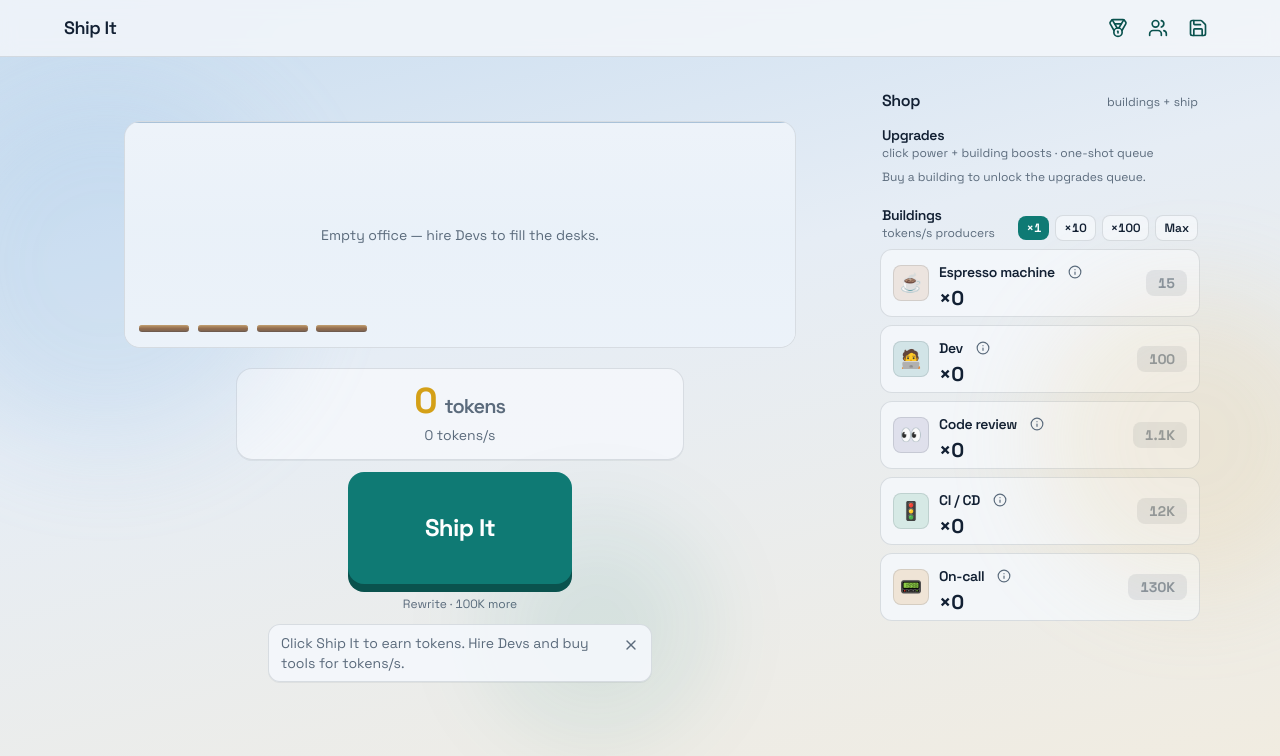
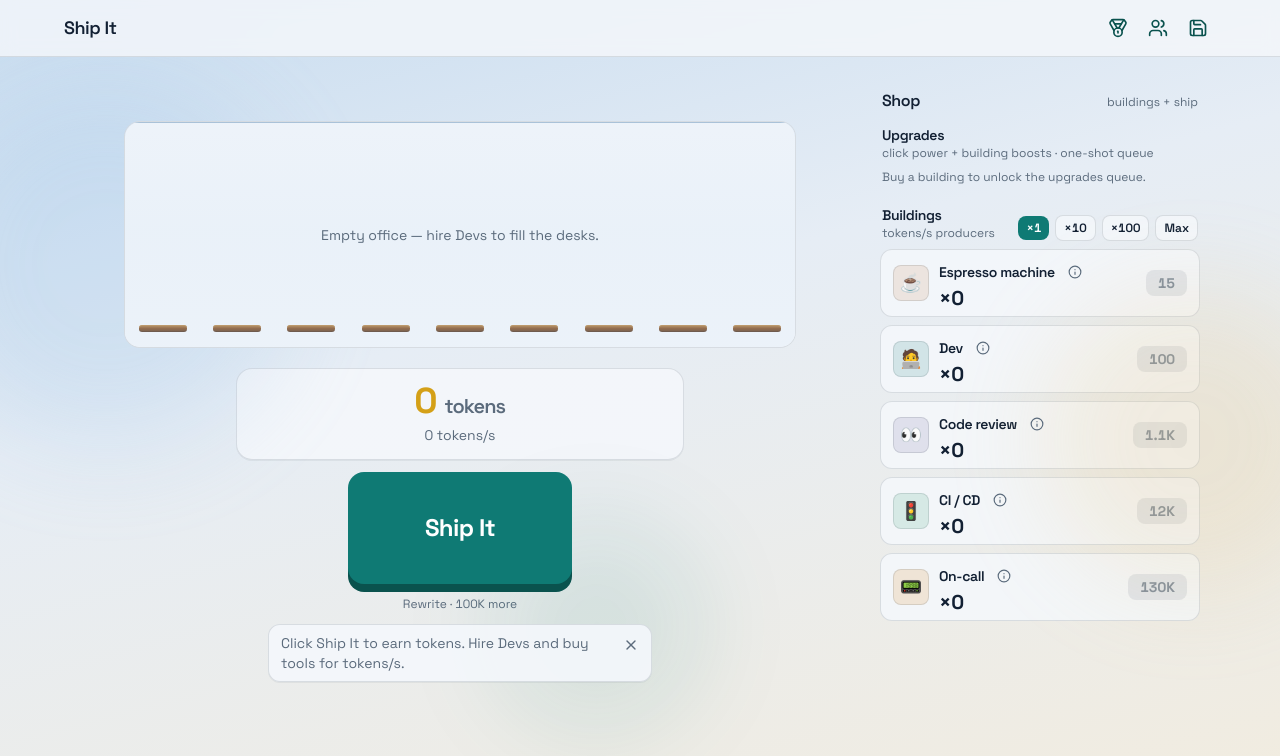
Before and after one commit to joaovictornsv/ship-it, a React (Vite) app: page / in a window 1280 px wide. Shown: the top 756 px of the page. Built offline with nearby package versions, Linux system fonts and the light colour scheme.

Commit message:
Fill office desk farm across breakpoints and scroll room tabs
- Fixed-width desk columns with space-between; LOD caps match full grids
- Restore Dev ×N badge; marine/strong datacenter blue; scrollable room tabs

```diff
--- a/src/app/breakpoints.ts
+++ b/src/app/breakpoints.ts
@@ -3,7 +3,7 @@
  * Keep in sync with Tailwind `lg` and docs in shop.md / scene.md.
  */
 
-/** Tailwind `lg` — desktop shop rail + full scene sprite budget. */
+/** Tailwind `lg` — desktop shop rail + full scene sprite budget + 8-col desk farm. */
 export const DESKTOP_MIN_WIDTH_PX = 1024;
 
 /** `matchMedia` query for desktop layout. */
--- a/src/features/scene/OfficeScene.tsx
+++ b/src/features/scene/OfficeScene.tsx
@@ -13,7 +13,13 @@ import { roomSceneClass } from '../../game/rooms';
 import { selectTokensPerSecond, useGameStore } from '../../game/state';
 import { DevSprite } from './DevSprite';
 import { DeskStack } from './DeskStack';
-import { sceneSpriteCap, visibleDevCount } from './lod';
+import {
+  deskFarmCount,
+  lodBadgeCount,
+  sceneDeskColumns,
+  sceneSpriteCap,
+  visibleDevCount,
+} from './lod';
 import { OfficeTalkBubbles } from './OfficeTalkBubbles';
 import { RoomSwitcher } from './RoomSwitcher';
 import { isDevSpawnEvent, subscribeUpgradeOwnedChanged } from './sceneEvents';
@@ -22,11 +28,12 @@ import { sceneStageForOwned } from './stages';
 /**
  * Shared DOM+CSS living office: Devs spawn from owned count, LOD-capped,
  * CSS Grid desk farm, discrete milestone stages + unlockable rooms (#11).
- * Below `lg`, uses the leaner mobile sprite budget.
+ * Below `lg`, uses the leaner mobile sprite budget + 6-col fixed desk farm.
  */
 export function OfficeScene() {
   const isDesktop = useMediaQuery(DESKTOP_MEDIA_QUERY);
   const cap = sceneSpriteCap(isDesktop);
+  const columns = sceneDeskColumns(isDesktop);
   const devOwned = useGameStore((s) => s.owned[DEV_ID] ?? 0);
   const espressoOwned = useGameStore((s) => s.owned[ESPRESSO_MACHINE.id] ?? 0);
   const codeReviewOwned = useGameStore((s) => s.owned[CODE_REVIEW.id] ?? 0);
@@ -37,6 +44,8 @@ export function OfficeScene() {
   const room = getRoom(activeRoomId);
   const stage = sceneStageForOwned(devOwned);
   const visible = visibleDevCount(devOwned, cap);
+  const badge = lodBadgeCount(devOwned, cap);
+  const deskCount = deskFarmCount(visible, stage.emptyDesks, columns);
   const [spawnIndex, setSpawnIndex] = useState<number | null>(null);
   const [stageFlash, setStageFlash] = useState(false);
   const prevStageRef = useRef(stage.name);
@@ -77,7 +86,6 @@ export function OfficeScene() {
   }, [stage.name, activeRoomId]);
 
   const isEmptyOffice = devOwned === 0;
-  const deskCount = Math.max(visible, stage.emptyDesks);
 
   return (
     <section
@@ -149,6 +157,20 @@ export function OfficeScene() {
             );
           })}
 
+          {badge !== null ? (
+            <span
+              className={[
+                'absolute right-3 top-3 rounded-lg',
+                'border border-[var(--ship-line)]',
+                'bg-[color-mix(in_srgb,var(--ship-bg-elevated)_90%,transparent)]',
+                'px-2 py-1 text-sm font-bold tabular-nums text-[var(--ship-ink)]',
+              ].join(' ')}
+              aria-label={`${badge} Devs total`}
+            >
+              ×{badge}
+            </span>
+          ) : null}
+
           {isEmptyOffice ? (
             <p className="office-empty-hint text-sm text-[var(--ship-muted)]">
               {room.emptyHint}
@@ -160,7 +182,7 @@ export function OfficeScene() {
       <p className="sr-only">
         {room.label}. {stage.label}. {devOwned} Dev
         {devOwned === 1 ? '' : 's'} owned
-        {devOwned > visible ? `, showing ${visible} on screen` : ''}.
+        {badge !== null ? `, showing ${visible} on screen` : ''}.
       </p>
     </section>
   );
--- a/src/features/scene/RoomSwitcher.tsx
+++ b/src/features/scene/RoomSwitcher.tsx
@@ -18,7 +18,10 @@ export function RoomSwitcher() {
 
   return (
     <div
-      className="office-room-switcher relative z-[2] flex flex-wrap gap-1.5"
+      className={[
+        'office-room-switcher relative z-[2]',
+        'flex flex-nowrap gap-1.5 overflow-x-auto overscroll-x-contain',
+      ].join(' ')}
       role="tablist"
       aria-label="Unlocked rooms"
     >
@@ -33,7 +36,7 @@ export function RoomSwitcher() {
             aria-label={room.label}
             title={room.blurb}
             className={[
-              'office-room-tab inline-flex items-center gap-1 rounded-lg',
+              'office-room-tab inline-flex shrink-0 items-center gap-1 rounded-lg',
               'border px-2 py-1 text-xs font-semibold tracking-tight',
               'transition-[background-color,border-color,color] duration-150',
               selected
--- a/src/features/scene/index.ts
+++ b/src/features/scene/index.ts
@@ -2,8 +2,13 @@ export { onUpgradeOwnedChanged } from './hooks';
 export { OfficeScene } from './OfficeScene';
 export { RoomSwitcher } from './RoomSwitcher';
 export {
+  deskFarmCount,
+  lodBadgeCount,
+  SCENE_DESK_COLUMNS_NARROW,
+  SCENE_DESK_COLUMNS_WIDE,
   SCENE_SPRITE_CAP,
   SCENE_SPRITE_CAP_MOBILE,
+  sceneDeskColumns,
   sceneSpriteCap,
   visibleDevCount,
 } from './lod';
--- a/src/features/scene/lod.ts
+++ b/src/features/scene/lod.ts
@@ -1,14 +1,27 @@
 /**
- * Scene LOD: cap rendered Dev sprites.
- * Desktop cap sits mid-range of the product lean (24–48); mobile uses a leaner budget.
- * Counts live in the shop / HUD — the office does not show ×N badges.
+ * Scene LOD: cap rendered Dev sprites; show ×N Dev count above the cap.
+ * Caps equal columns × rows so a full farm is never padded with vacant desks
+ * when the player owns enough Devs (desktop lean still within 24–48).
  */
 
-/** Max Dev DOM sprites on desktop (`lg` / 1024px+). */
-export const SCENE_SPRITE_CAP = 32;
+/** Desk-farm columns below `lg` (must match CSS). */
+export const SCENE_DESK_COLUMNS_NARROW = 6;
 
-/** Max Dev DOM sprites below `lg` — leaner mobile budget. */
-export const SCENE_SPRITE_CAP_MOBILE = 16;
+/** Desk-farm columns at `lg`+ (must match CSS). */
+export const SCENE_DESK_COLUMNS_WIDE = 9;
+
+/** Filled desk-farm rows at the LOD cap (must stay in sync with caps below). */
+export const SCENE_DESK_ROWS = 4;
+
+/** Max Dev DOM sprites on desktop (`lg` / 1024px+) — fills 9×4. */
+export const SCENE_SPRITE_CAP = SCENE_DESK_COLUMNS_WIDE * SCENE_DESK_ROWS;
+
+/** Max Dev DOM sprites below `lg` — fills 5×4. */
+export const SCENE_SPRITE_CAP_MOBILE =
+  SCENE_DESK_COLUMNS_NARROW * SCENE_DESK_ROWS;
+
+/** Fixed desk-cell width (must match CSS `--office-desk-cell-w`). */
+export const SCENE_DESK_CELL_WIDTH = '3rem';
 
 /**
  * Sprite budget for the current layout breakpoint.
@@ -16,6 +29,14 @@ export const SCENE_SPRITE_CAP_MOBILE = 16;
  */
 export function sceneSpriteCap(isDesktop: boolean): number {
   return isDesktop ? SCENE_SPRITE_CAP : SCENE_SPRITE_CAP_MOBILE;
+}
+
+/**
+ * Desk-farm column count — tied to sprite budget breakpoint (`lg`).
+ * Cap = columns × `SCENE_DESK_ROWS`, so capped offices fill every seat.
+ */
+export function sceneDeskColumns(isDesktop: boolean): number {
+  return isDesktop ? SCENE_DESK_COLUMNS_WIDE : SCENE_DESK_COLUMNS_NARROW;
 }
 
 /**
@@ -31,3 +52,41 @@ export function visibleDevCount(
   }
   return Math.min(Math.floor(devOwned), cap);
 }
+
+/**
+ * Total owned Dev count for the LOD badge, or `null` when every Dev is rendered.
+ * Badge shows `×{count}` so the scene stays readable at 100+.
+ */
+export function lodBadgeCount(
+  devOwned: number,
+  cap: number = SCENE_SPRITE_CAP,
+): number | null {
+  if (!Number.isFinite(devOwned) || devOwned <= cap) {
+    return null;
+  }
+  return Math.floor(devOwned);
+}
+
+/**
+ * Desk cells to mount so the farm fills complete rows.
+ * Uses `max(visible, emptyDesks)`, then rounds up to a multiple of `columns`.
+ */
+export function deskFarmCount(
+  visibleDevs: number,
+  emptyDesks: number,
+  columns: number,
+): number {
+  const visible =
+    Number.isFinite(visibleDevs) && visibleDevs > 0
+      ? Math.floor(visibleDevs)
+      : 0;
+  const empty =
+    Number.isFinite(emptyDesks) && emptyDesks > 0 ? Math.floor(emptyDesks) : 0;
+  const needed = Math.max(visible, empty);
+  if (needed <= 0) {
+    return 0;
+  }
+  const cols =
+    Number.isFinite(columns) && columns > 0 ? Math.floor(columns) : 1;
+  return Math.ceil(needed / cols) * cols;
+}
--- a/src/styles/index.css
+++ b/src/styles/index.css
@@ -28,6 +28,8 @@
   --ship-upgrade-stack-overflow: #c47a3a;
   --ship-upgrade-sticky-notes: #e8c47c;
   --ship-upgrade-dark-mode: #3d5a80;
+  /* Scene room tints (local flavor — not shell chrome). */
+  --ship-room-datacenter: #0d4f9c;
   --ship-upgrade-pair: #3d7ea6;
   --ship-upgrade-lgtm: #2a9d6e;
   --ship-upgrade-pomodoro: #d97706;
@@ -470,12 +472,12 @@ button:disabled {
 .office-room-datacenter {
   --office-wall: color-mix(
     in srgb,
-    var(--ship-upgrade-dark-mode) 50%,
+    var(--ship-room-datacenter) 68%,
     var(--ship-bg-elevated)
   );
   --office-floor: color-mix(
     in srgb,
-    var(--ship-accent) 10%,
+    var(--ship-room-datacenter) 16%,
     var(--ship-bg-elevated)
   );
 }
@@ -483,6 +485,19 @@ button:disabled {
 .office-room-switcher {
   padding: var(--office-chrome-pad-top) var(--office-pad-x)
     var(--office-chrome-pad-top);
+  scrollbar-width: thin;
+  scrollbar-color: color-mix(in srgb, var(--ship-ink) 22%, transparent)
+    transparent;
+  -webkit-overflow-scrolling: touch;
+}
+
+.office-room-switcher::-webkit-scrollbar {
+  height: 4px;
+}
+
+.office-room-switcher::-webkit-scrollbar-thumb {
+  border-radius: 999px;
+  background: color-mix(in srgb, var(--ship-ink) 22%, transparent);
 }
 
 .office-room-tab:focus-visible {
@@ -515,21 +530,32 @@ button:disabled {
 }
 
 .office-desk-farm {
+  --office-desk-cell-w: 3rem;
   display: grid;
-  grid-template-columns: repeat(auto-fill, minmax(2.75rem, 1fr));
-  gap: 0.55rem 0.45rem;
-  align-content: end;
+  /* Fixed cell width; space-between spreads tracks so side margins disappear. */
+  grid-template-columns: repeat(6, var(--office-desk-cell-w));
+  justify-content: space-between;
+  row-gap: 0.55rem;
+  column-gap: 0.35rem;
+  align-content: start;
   padding: var(--office-desk-pad-top) var(--office-pad-x)
     var(--office-desk-pad-bottom);
   min-height: 12rem;
 }
 
-@media (min-width: 640px) {
+@media (min-width: 1024px) {
   .office-desk-farm {
-    grid-template-columns: repeat(auto-fill, minmax(3.1rem, 1fr));
+    grid-template-columns: repeat(9, var(--office-desk-cell-w));
     min-height: 14rem;
-    gap: 0.65rem 0.55rem;
+    row-gap: 0.65rem;
+    column-gap: 0.4rem;
   }
+}
+
+/* Sparse stages keep desks grounded at the bottom of the farm. */
+.office-stage-empty .office-desk-farm,
+.office-stage-solo .office-desk-farm {
+  align-content: end;
 }
 
 .office-desk-cell {
```
Also changed, not shown: 5 other files (tests, documents, lock files or other folders).
